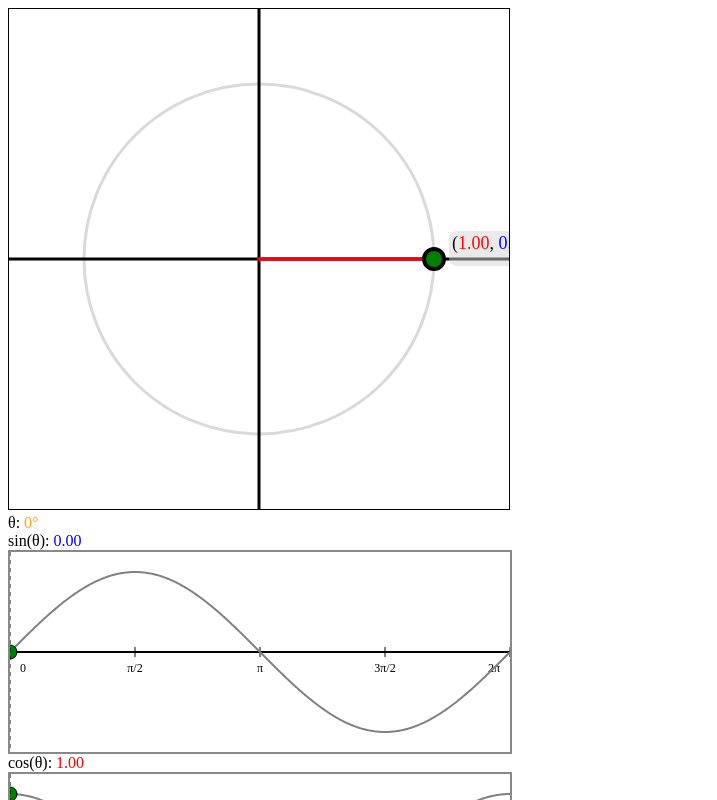
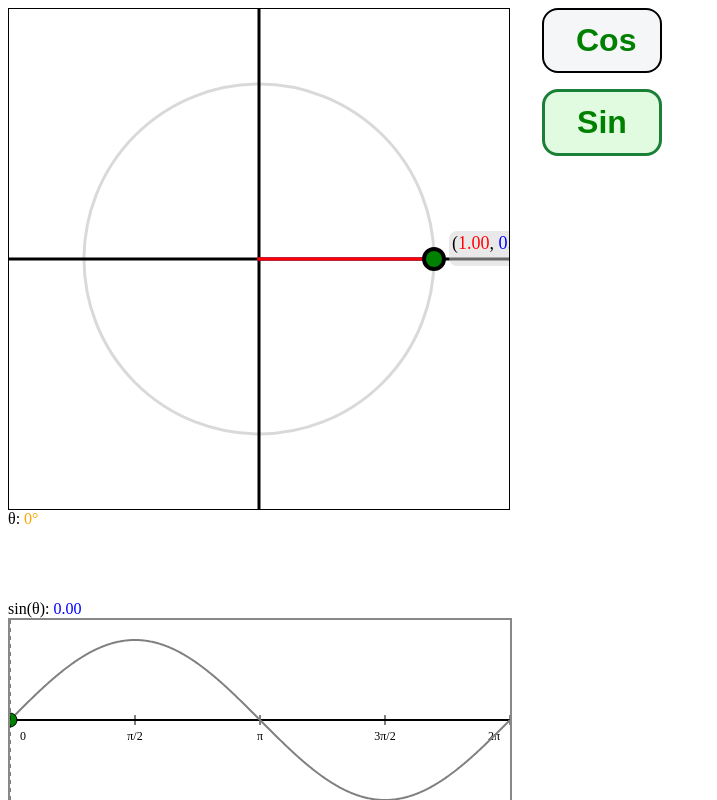
Before and after one commit to MaxMeybergCk12/unit-circle-interactive, a React (Vite) app: page / in a window 1280 px wide. Shown: the top 800 px of the page, without its empty margins (0-717 px from the left). Built offline with nearby package versions, Linux system fonts and the light colour scheme.

Commit message:
Added ability to swap cos and sin graphs with button

```diff
--- a/src/App.tsx
+++ b/src/App.tsx
@@ -2,21 +2,29 @@ import React, { useState } from "react";
 import { Grid1, Shadow, DragPoint} from './components/CircleLayer';
 import { getAngle } from './utils/angleMath'
 import { SinWave, CosWave } from './components/WaveLayer';
+import Buttons from "./components/Extras/Buttons";
 
+//import Buttons from './extras/Buttons';
 
 
 
 export default function App() {
     const [angle, setAngle] = useState(0);
     const { degrees, cos, sin } = getAngle(angle);
+    const [selectedGraph, setSelectedGraph] = useState<"sin" | "cos">("sin");
 
     return (
+
     <div>
+
         {/* Part 1: Display unit circle */}
-        <Grid1>
-            <Shadow></Shadow> {/* outline shader, delete to see what happens */}
-            <DragPoint angle={angle} setAngle={setAngle} /> {/* very important, delete to see what happens */}
-        </Grid1>
+        <div style={{ display: 'flex', alignItems: 'flex-start', gap: 32 }}>
+            <Grid1>
+                <Shadow></Shadow> {/* outline shader, delete to see what happens */}
+                <DragPoint angle={angle} setAngle={setAngle} /> {/* very important, delete to see what happens */}
+            </Grid1>
+            <Buttons selectedGraph={selectedGraph} setSelectedGraph={setSelectedGraph} />
+        </div>
 
         <div>
             {/* Part 2: Sin & Cos Waves*/}
@@ -25,14 +33,7 @@ export default function App() {
             {/*MORE */}
 
             θ: <span style={{ color: "orange" }}>{degrees.toFixed(0)}°</span><br />
-            sin(θ): <span style={{ color: "blue" }}>{sin.toFixed(2)}</span><br />
 
-
-            <SinWave angle={angle} />
-
-            cos(θ): <span style={{ color: "red" }}>{cos.toFixed(2)}</span><br />
-
-            <CosWave angle={angle} />
 
             <br />
             <br />
@@ -40,9 +41,20 @@ export default function App() {
             <br />
         </div>
 
-        {/*Wanted to add colors to keep focus*/}
-        {/*Less words, more interaftives */}
+        {/* Works on cases of the Sin vs Cos graphs*/}
+        {selectedGraph === "sin" && <div>
 
+            {/* This is the sin text & SinGraph itself*/}
+            sin(θ): <span style={{ color: "blue" }}>{sin.toFixed(2)}</span><br />
+            <SinWave angle={angle} />
+            </div>
+        }
+        {selectedGraph === "cos" && <div>
+            cos(θ): <span style={{ color: "red" }}>{cos.toFixed(2)}</span><br />
+
+            <CosWave angle={angle} />
+            </div>
+        }
 
     </div>)
 }
--- a/src/components/Extras/Buttons.tsx
+++ b/src/components/Extras/Buttons.tsx
@@ -0,0 +1,29 @@
+// src/extras/Buttons.tsx
+import React from "react";
+import "./buttons.css";
+
+interface ButtonsProps {
+  selectedGraph: "sin" | "cos";
+  setSelectedGraph: (graph: "sin" | "cos") => void;
+}
+
+export default function Buttons({ selectedGraph, setSelectedGraph }: ButtonsProps) {
+  return (
+    <div className="toggle-buttons">
+
+      <button
+        className={`toggle-btn${selectedGraph === "cos" ? " selected" : ""}`}
+        onClick={() => setSelectedGraph("cos")}
+      >
+        Cos
+      </button>
+
+      <button
+        className={`toggle-btn${selectedGraph === "sin" ? " selected" : ""}`}
+        onClick={() => setSelectedGraph("sin")}
+      >
+        Sin
+      </button>
+    </div>
+  );
+}
--- /dev/null
+++ b/src/components/Extras/buttons.css
@@ -0,0 +1,26 @@
+.toggle-buttons {
+  display: flex;
+  flex-direction: column;
+  align-items: center;
+  gap: 16px;
+}
+
+.toggle-btn {
+  border: 2px solid black;
+  border-radius: 16px;
+  background: #f5f6f7;
+  color: green;
+  font-weight: bold;
+  font-size: 2rem;
+  padding: 12px 32px;
+  cursor: pointer;
+  outline: none;
+  transition: background 0.2s, border 0.2s;
+  width: 120px;
+  text-align: center;
+}
+
+.toggle-btn.selected {
+  background: #e0fbe0;
+  border: 3px solid #1a7f37;
+}
```
